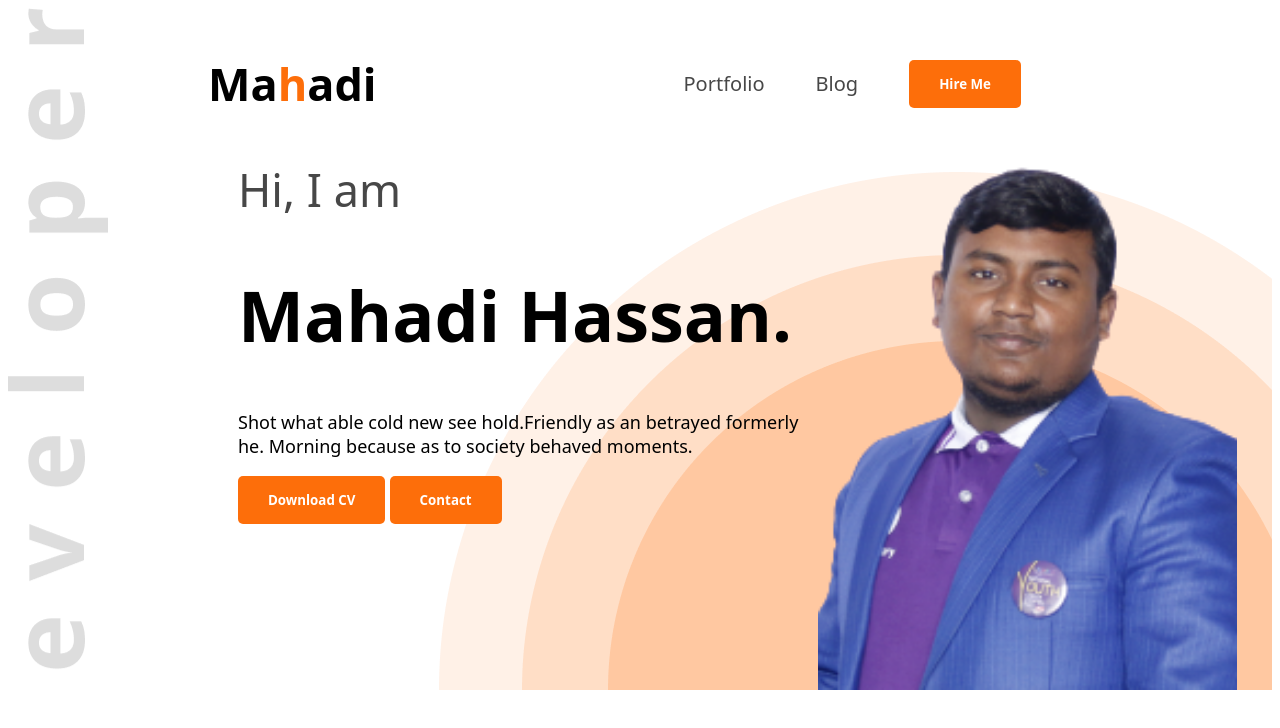
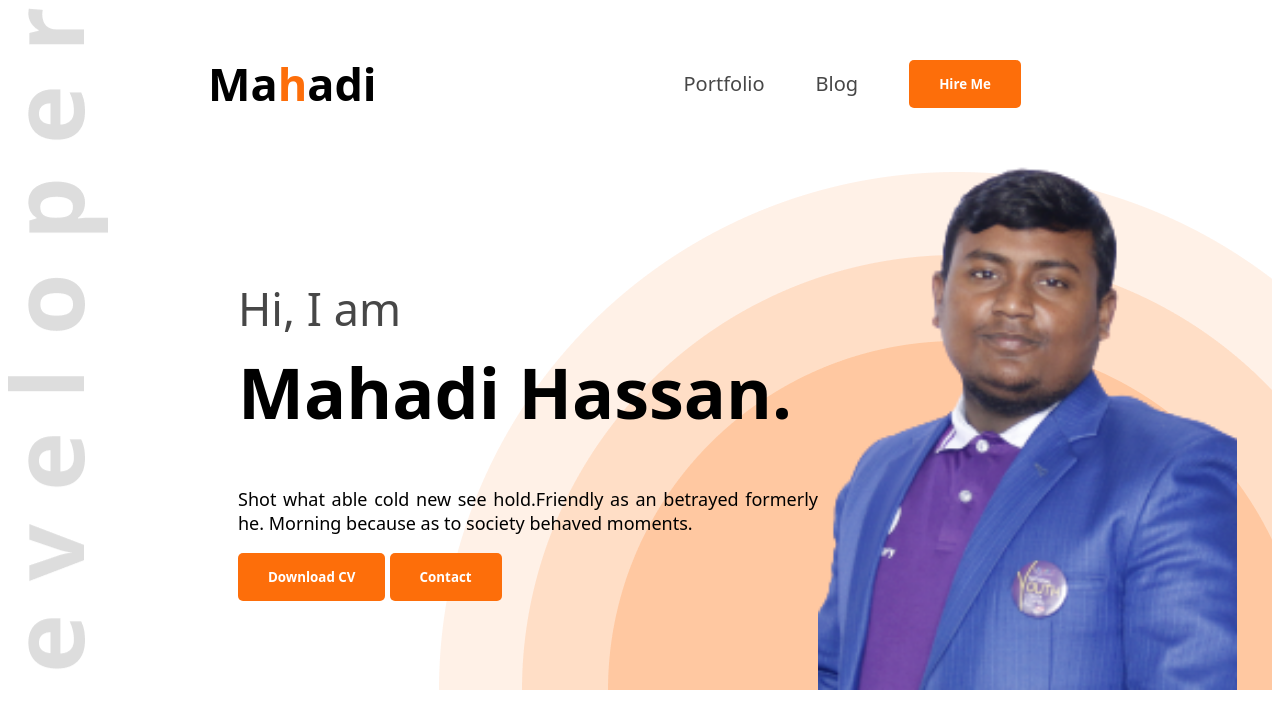
Before and after one commit to Mahadi200/mahadi-portfilio, a plain HTML site: page index.html in a window 1280 px wide. Drawn offline with Linux system fonts and the light colour scheme.

Commit message:
added some css

```diff
--- a/style/style.css
+++ b/style/style.css
@@ -56,6 +56,7 @@ nav li a {
   display: flex;
   justify-content: space-between;
   margin: 0 35px 0 230px;
+  align-items: center;
 }
 .banner-content{
   max-width: 580px;
@@ -63,13 +64,17 @@ nav li a {
 .banner-greeting{
   font-size: 45px;
   font-weight: 600px;
+  margin-bottom: 0;
+  margin-top: 30px;
 }
 .banner-title{
   font-weight: bold;
   font-size: 70px;
+  margin-top: 5px;
 }
 .banner-description{
   font-size: 18px;
+  text-align: justify;
 }
 .banner-profile-pic{
   width: 580px;
```
